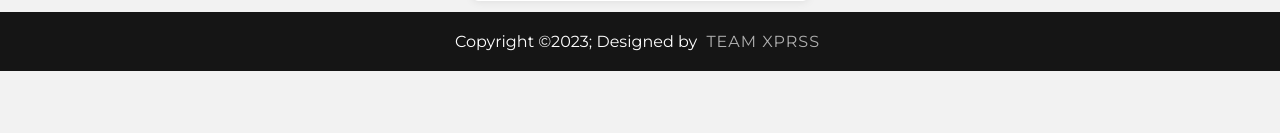
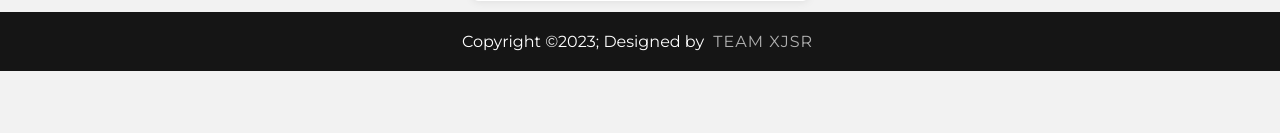
Before and after one commit to Priyansh-911/PBL, a Flask app: page /register in a window 1280 px wide. Shown: the part 729-862 px from the top of the page. Run offline with Flask 3, Linux system fonts and the light colour scheme.

Commit message:
Jai shree ram

```diff
--- a/Templates/index.html
+++ b/Templates/index.html
@@ -59,7 +59,7 @@
 
 		<footer>
 			<div class="footerBottom">
-				<p>Copyright &copy;2023; Designed by <span class="designer">Team xPRSS</span></p>
+				<p>Copyright &copy;2023; Designed by <span class="designer">Team xJSR</span></p>
 			</div>
 		</footer>
 
--- a/Templates/login.html
+++ b/Templates/login.html
@@ -69,7 +69,7 @@
 
 		<footer>
 			<div class="footerBottom">
-				<p>Copyright &copy;2023; Designed by <span class="designer">Team xPRSS</span></p>
+				<p>Copyright &copy;2023; Designed by <span class="designer">Team xJSR</span></p>
 			</div>
 		</footer>
 
--- a/Templates/register.html
+++ b/Templates/register.html
@@ -74,7 +74,7 @@
 
 		<footer>
 			<div class="footerBottom" style="position: sticky; bottom: 0;">
-				<p>Copyright &copy;2023; Designed by <span class="designer">Team xPRSS</span></p>
+				<p>Copyright &copy;2023; Designed by <span class="designer">Team xJSR</span></p>
 			</div>
 		</footer>
 
```
